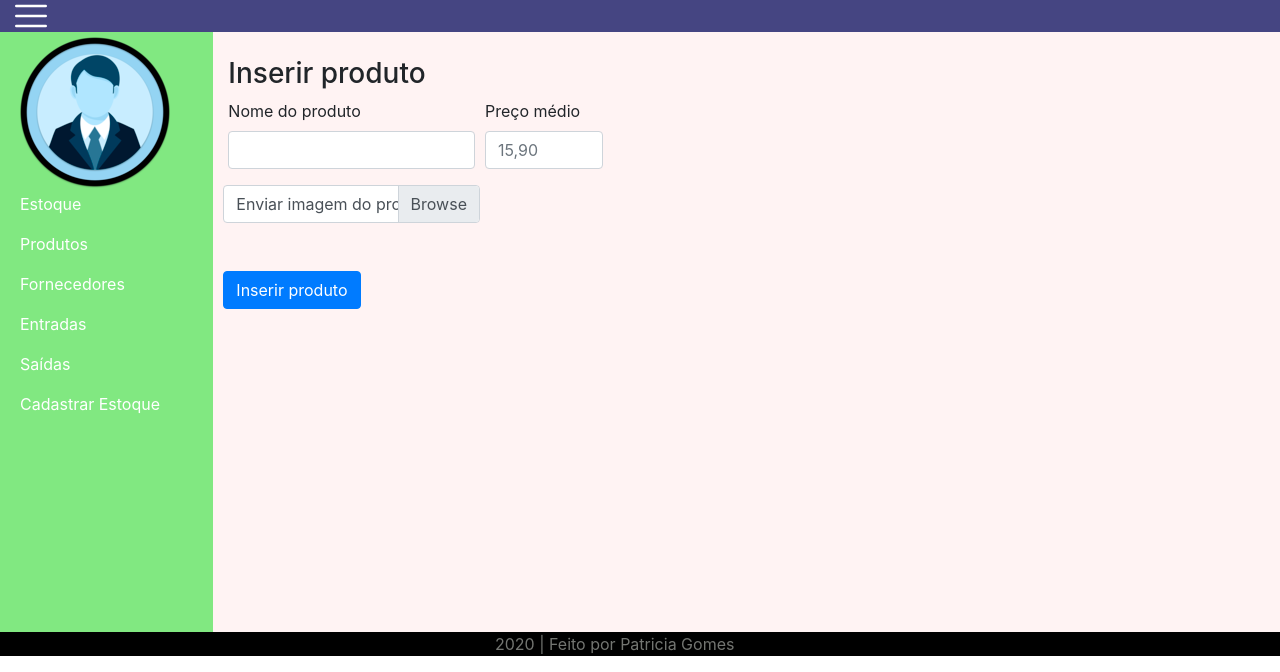
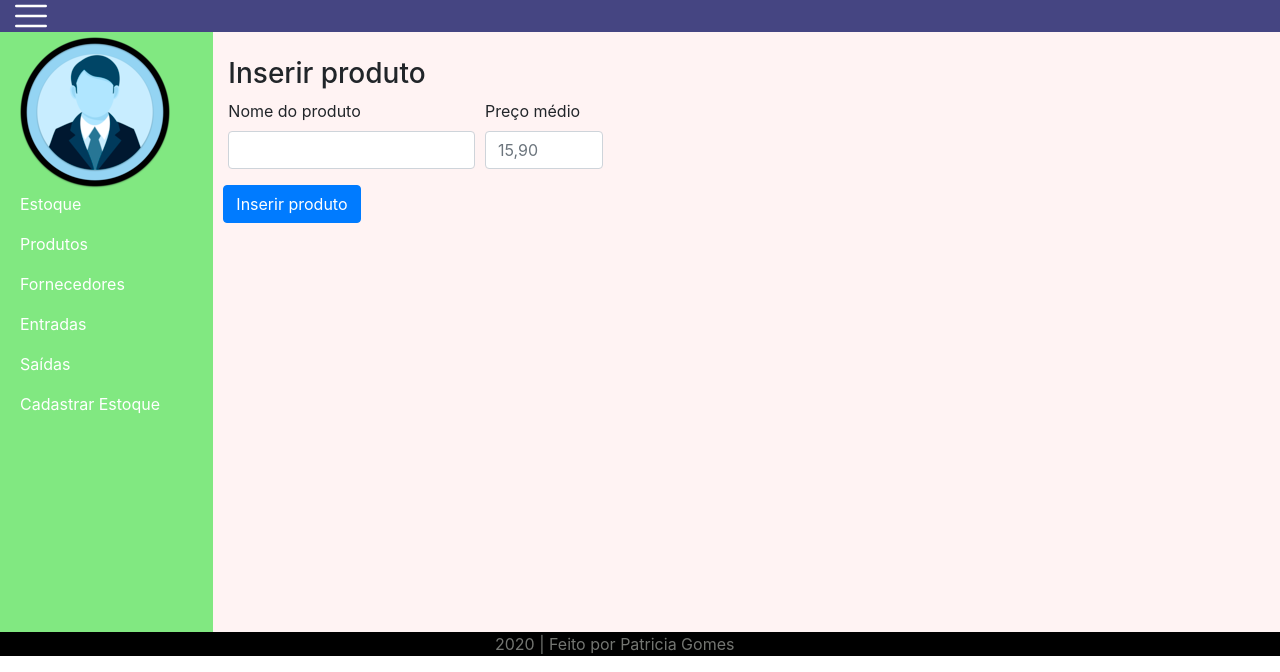
Before and after one commit to patricia-gomes/controle-de-estoque-php, a PHP site: page /controle_de_estoque/products/insert in a window 1280 px wide. Shown: the top 672 px of the page. Run offline with PHP 8.4, Linux system fonts and the light colour scheme.

Commit message:
removing uploaded images

```diff
--- a/Views/insert_produt.php
+++ b/Views/insert_produt.php
@@ -15,12 +15,6 @@
 							    </div>
 							</div>
 							<div class="form-row">
-							    <div class="custom-file col-md-6">
-									<input type="file" class="custom-file-input" id="customFile" name="img">
-									<label class="custom-file-label" for="customFile">Enviar imagem do produto</label>
-								</div>
-							</div><br/><br/>
-							<div class="form-row">
 								<button type="input" class="btn btn-primary">Inserir produto</button>
 							</div>
 						</form>
--- a/Views/products.php
+++ b/Views/products.php
@@ -26,7 +26,6 @@
 						<table class="table table-bordered table-striped table-hover table-sm">
 							<thead class="thead-light">
 								<tr>
-									<th>Imagem</th>
 									<th>Produto</th>
 									<th>Preço</th>
 									<th>Editar</th>
@@ -38,11 +37,6 @@
 								<?php if(!empty($all_products)): ?>
 									<?php foreach($all_products as $product): ?>
 									<tr>
-										<?php if(!empty($product['url_img_product'])): ?>
-											<td><img src="<?php echo $product['url_img_product']; ?>" width="100" height="100"></td>
-										<?php else: ?>
-											<td><img src="<?php echo BASE_URL; ?>/assets/images/box.png" width="100" height="100		"></td>
-										<?php endif; ?>
 										<td><?php echo $product['name']; ?></td>
 										<td><?php echo "R$ ".$helper->replace_point_in_comma($product['value_medium']); ?></td>
 										<td><form method="GET" action="<?php echo BASE_URL; ?>/products/edit/<?php echo $product['id']; ?>">
```
